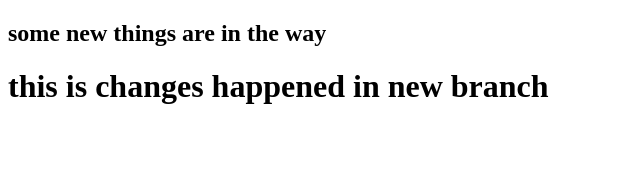
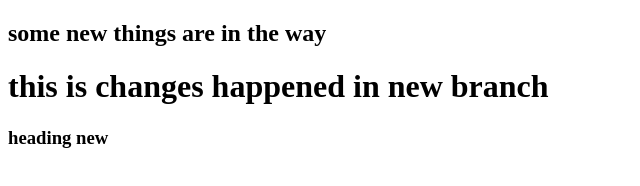
Before and after one commit to mehmoh41/myproject, a plain HTML site: page index.html in a window 1280 px wide. Shown: the whole page, without its empty margins (0-640 px from the left). Drawn offline with Linux system fonts and the light colour scheme.

Commit message:
h3 added

```diff
--- a/index.html
+++ b/index.html
@@ -9,5 +9,6 @@
 <body>
     <h2>some new things are in the way</h2>
     <h1>this is changes happened in new branch</h1>
+    <h3>heading new</h3>
 </body>
 </html>
```
